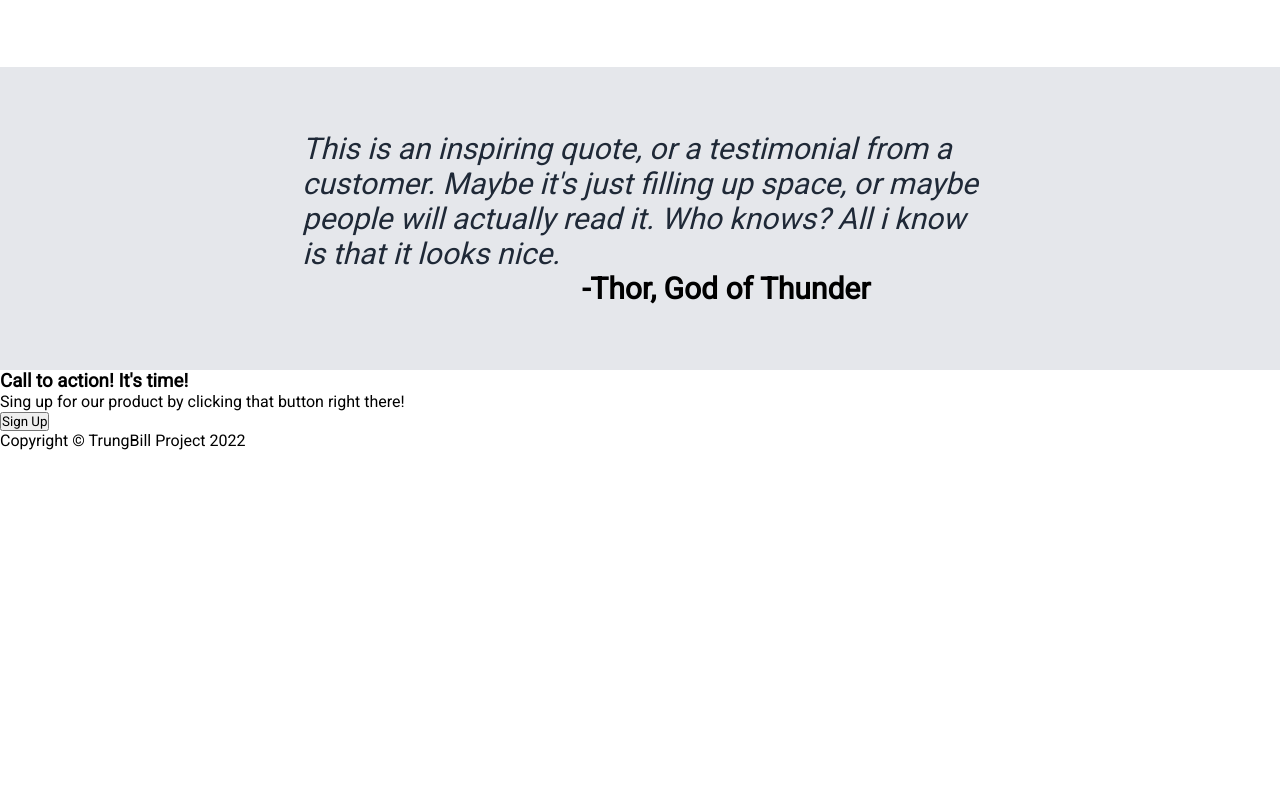
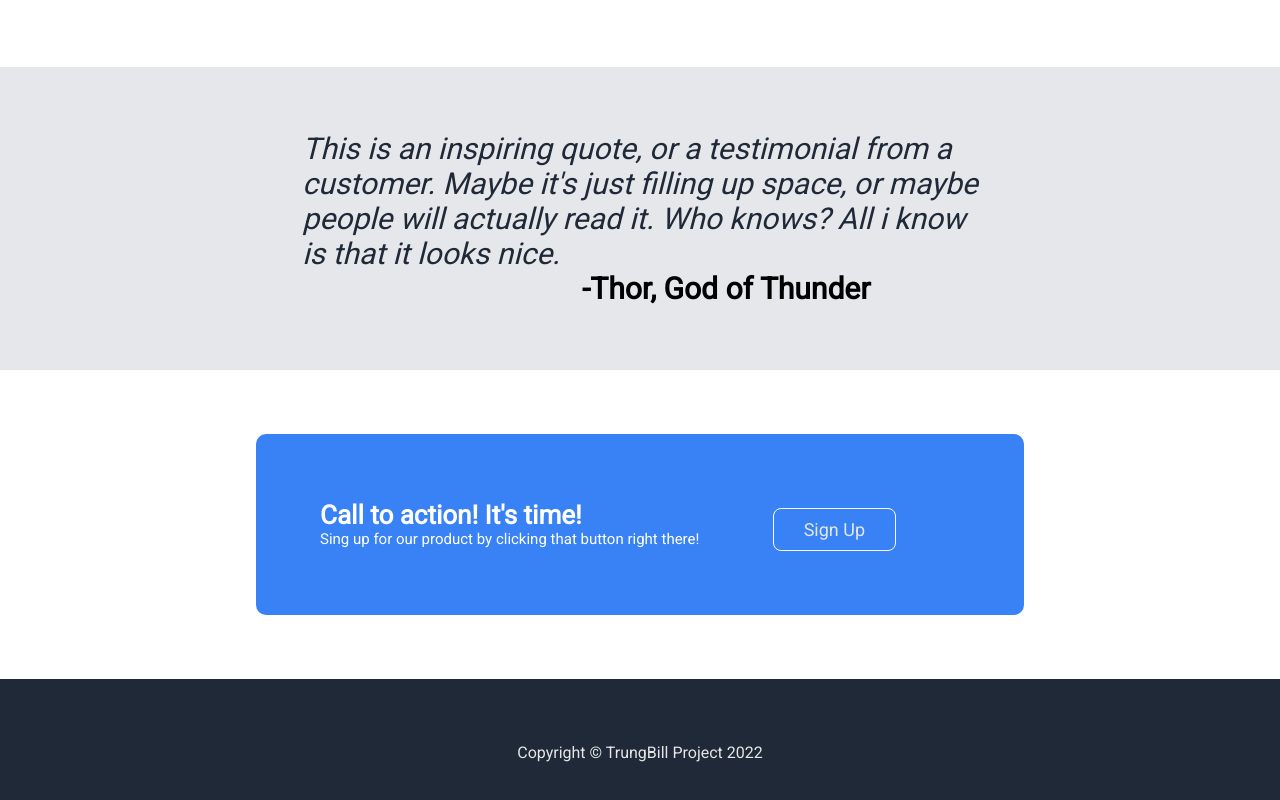
Before and after one commit to TrungBill/Landing-page, a plain HTML site: page index.html in a window 1280 px wide. Shown: the part 777-1577 px from the top of the page. Before the commit the page ends 1227 px from the top, so only its background shows below. Drawn offline with Linux system fonts and the light colour scheme.

Commit message:
Style footer

```diff
--- a/style.css
+++ b/style.css
@@ -148,3 +148,55 @@ img{
     font-weight: bolder;
     padding-right: 30%;
 }
+.sign-up{
+    background-color: #3882F6;
+    margin: 30%;
+    margin-top: 5%;
+    margin-bottom: 5%;
+    margin-left: 20%;
+    margin-right: 20%;
+    padding: 5%;
+    border-radius: 10px;
+
+
+}
+.promote-text{
+    color: white;
+}
+.promote-text p{
+    font-size: 15px;
+    font-weight: lighter;
+}
+.promote-text h3{
+    font-size: 26px;
+}
+.blue-box{
+    display: flex;
+    align-items: center;
+    justify-content: space-between;
+
+}
+.button{
+    margin-right: 10%;
+
+
+}
+.button button{
+    display: inline-block;
+    text-decoration: none;
+    color: #e5e7e5;
+    background-color: #3882F6;
+    font-size: 18px;
+    margin-top: 10px;
+    padding: 10px 30px;
+    border-radius: 8px;
+    border: 1px solid white;
+}
+.footer{
+    background-color: #1F2937;
+    color: #e5e7e5;
+    padding: 5%;
+}
+.footer p{
+    text-align: center;
+}
```
